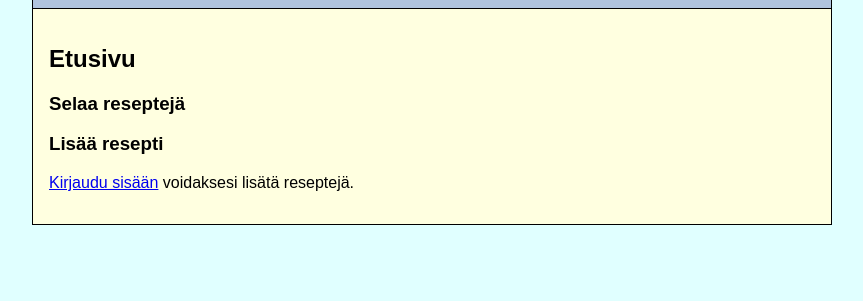
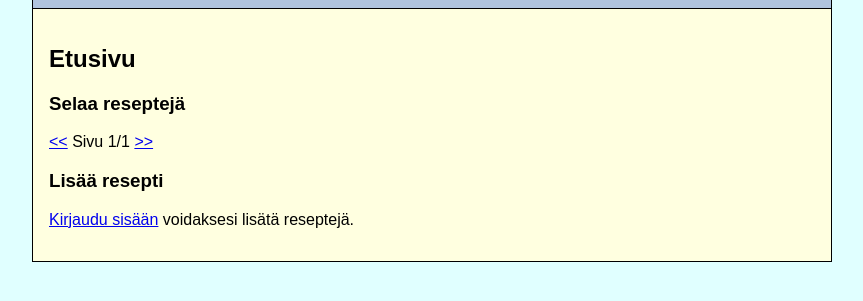
Before and after one commit to mb753/reseptit, a Flask app: page / in a window 1280 px wide. Shown: the part 150-451 px from the top of the page, without its empty margins (208-1071 px from the left). Run offline with Flask 3, Linux system fonts and the light colour scheme; data that the repository does not hold is empty.

Commit message:
Add pagination like in the course material

```diff
--- a/app.py
+++ b/app.py
@@ -1,3 +1,4 @@
+import math
 import secrets
 # import sqlite3
 
@@ -13,12 +14,27 @@ app.secret_key = config.secret_key
 
 
 @app.route("/")
-def index():
+@app.route("/<int:page>")
+def index(page=1):
+    page_size = 10
+    recipe_count = db.query("SELECT COUNT(*) FROM recipes")[0][0]
+    page_count = math.ceil(recipe_count / page_size)
+    page_count = max(page_count, 1)
+
+    if page < 1:
+        return redirect("/1")
+    if page > page_count:
+        return redirect("/" + str(page_count))
+
     sql = """SELECT r.title, r.id, u.username, u.id AS user_id
              FROM recipes r, users u
-             WHERE r.user_id = u.id"""
-    recipes = db.query(sql)
-    return render_template("index.html", recipes=recipes)
+             WHERE r.user_id = u.id
+             LIMIT ? OFFSET ?"""
+    limit = page_size
+    offset = page_size * (page - 1)
+    recipes = db.query(sql, [limit, offset])
+
+    return render_template("index.html", recipes=recipes, page=page, page_count=page_count)
 
 
 @app.route("/recipe/<int:recipe_id>", methods=["GET", "POST"])
--- a/templates/index.html
+++ b/templates/index.html
@@ -16,6 +16,12 @@
     </ul>
   </p>
 
+  <p>
+    <a href="/{{ page - 1 }}">&lt;&lt;</a>
+    Sivu {{ page }}/{{ page_count }}
+    <a href="/{{ page + 1 }}">&gt;&gt;</a>
+  </p>
+
   <h3>Lisää resepti</h3>
   {% if session.user_id %}
     <p>
```
